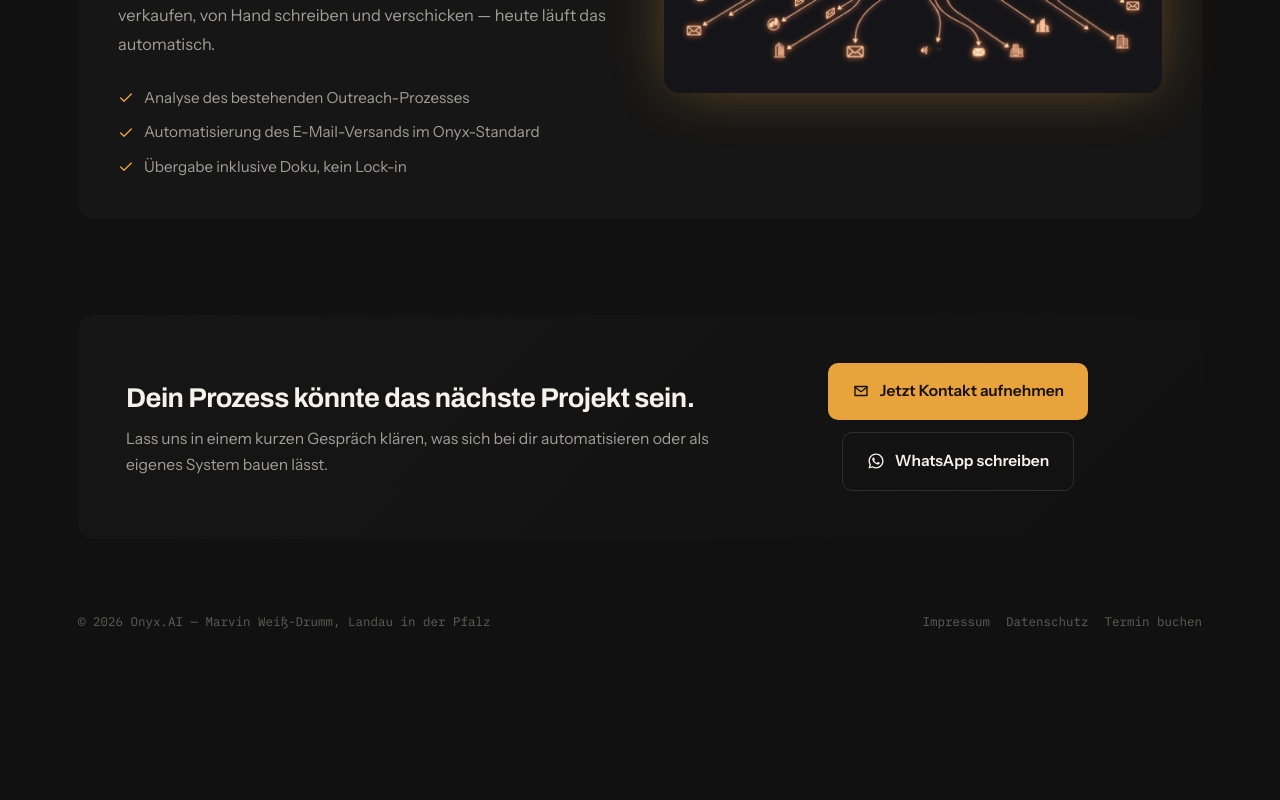
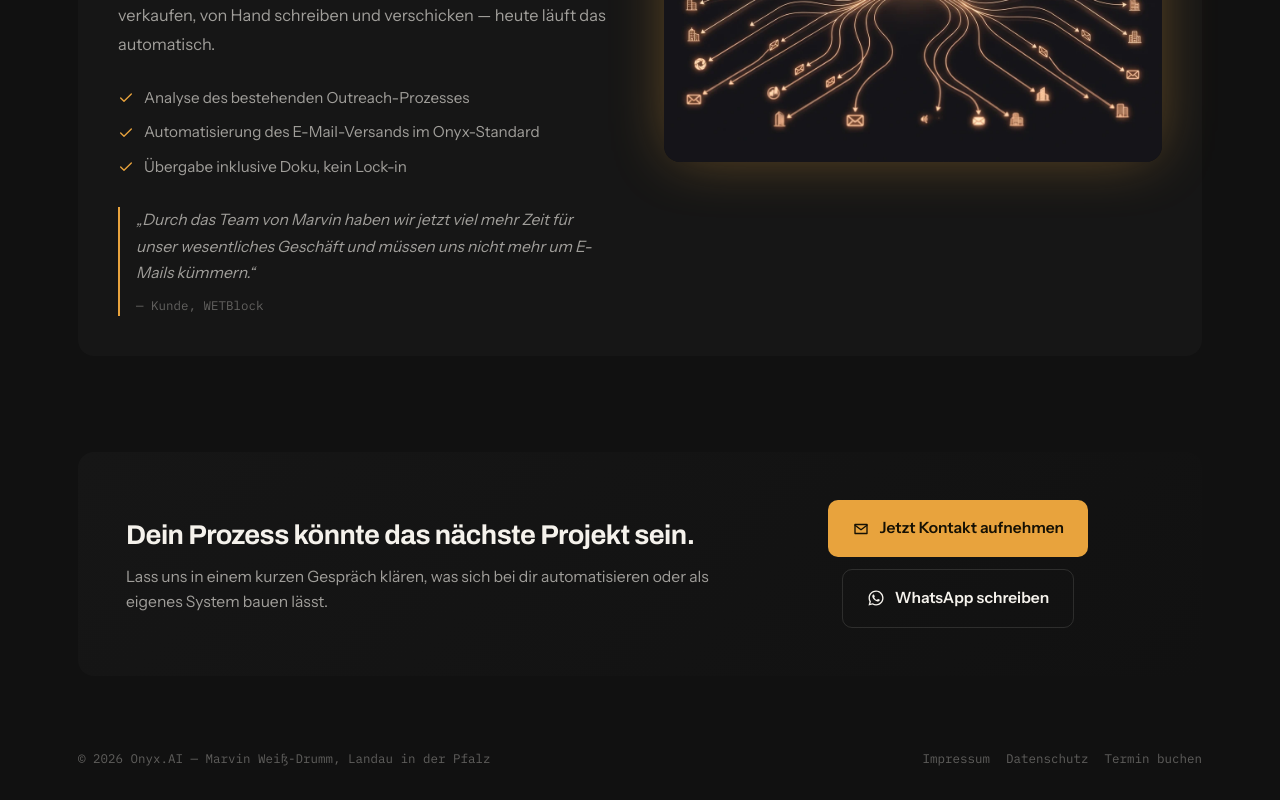
Before and after one commit to marvinvoicelink-ai/claude-onyx-portfolio-site-yivzqd, a Next.js app in the folder onyx-3d/: page /referenzen in a window 1280 px wide. Shown: the part 1803-2603 px from the top of the page. Before the commit the page ends 2466 px from the top, so only its background shows below. Built offline with nearby package versions, Linux system fonts and the light colour scheme.

Commit message:
Add customer testimonial to WETBlock case
Co-Authored-By: Claude Sonnet 5 <noreply@anthropic.com>
Claude-Session: https://claude.ai/code/session_01Fv5E6jcMdjpaNDmjUW3CLQ

```diff
--- a/onyx-3d/app/referenzen/page.tsx
+++ b/onyx-3d/app/referenzen/page.tsx
@@ -166,6 +166,18 @@ export default function ReferenzenPage() {
                     </div>
                   ))}
                 </div>
+
+                <blockquote
+                  className="mt-7 pl-4"
+                  style={{ borderLeft: "2px solid var(--amber)", color: "var(--warm-grey-dim)", fontSize: "0.98rem", lineHeight: 1.7, fontStyle: "italic" }}
+                >
+                  &bdquo;Durch das Team von Marvin haben wir jetzt viel mehr
+                  Zeit für unser wesentliches Geschäft und müssen uns nicht
+                  mehr um E-Mails kümmern.&ldquo;
+                  <footer className="mt-2 mono not-italic" style={{ fontSize: 12.5, color: "var(--warm-grey-faint)" }}>
+                    — Kunde, WETBlock
+                  </footer>
+                </blockquote>
               </div>
 
               <div className="relative">
```
